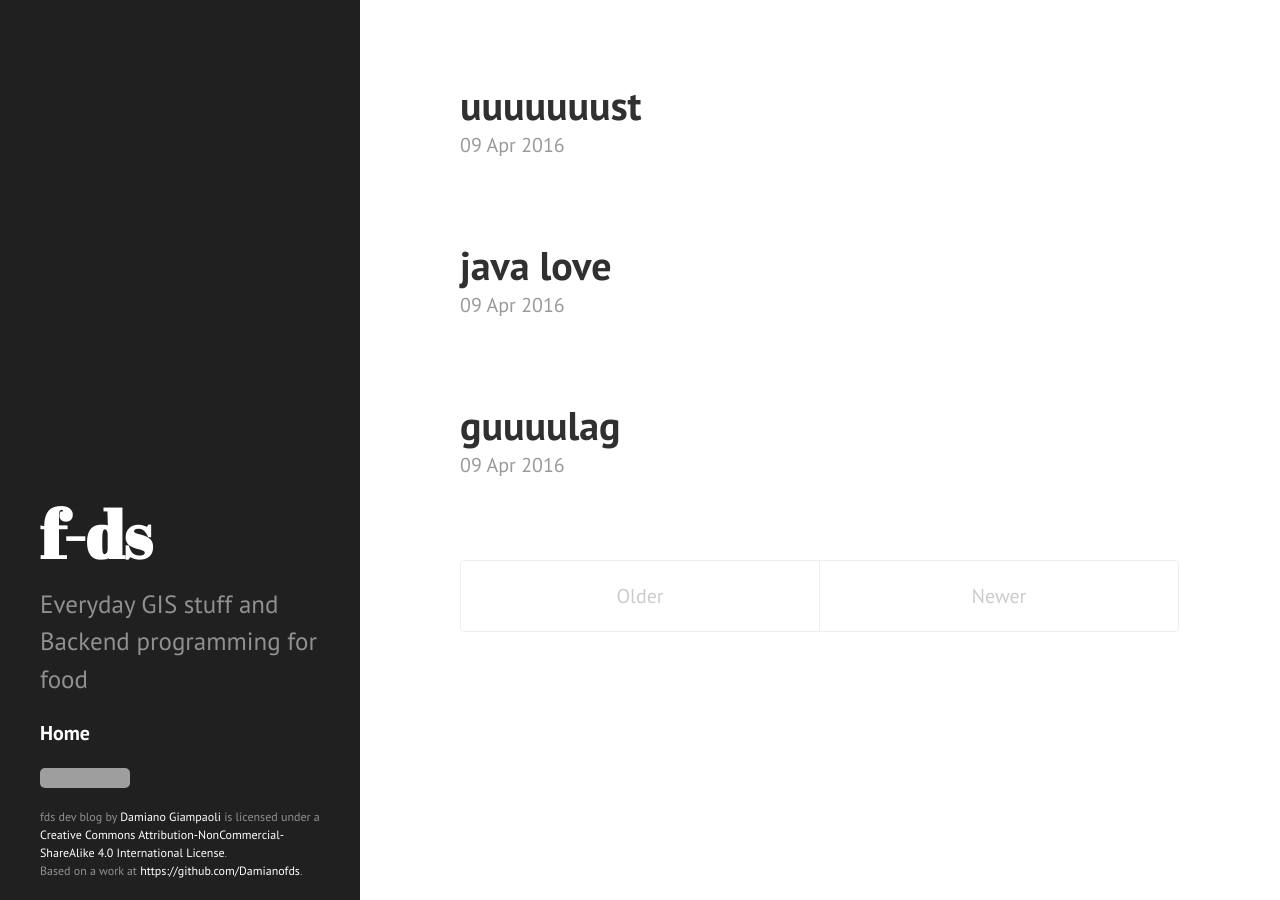
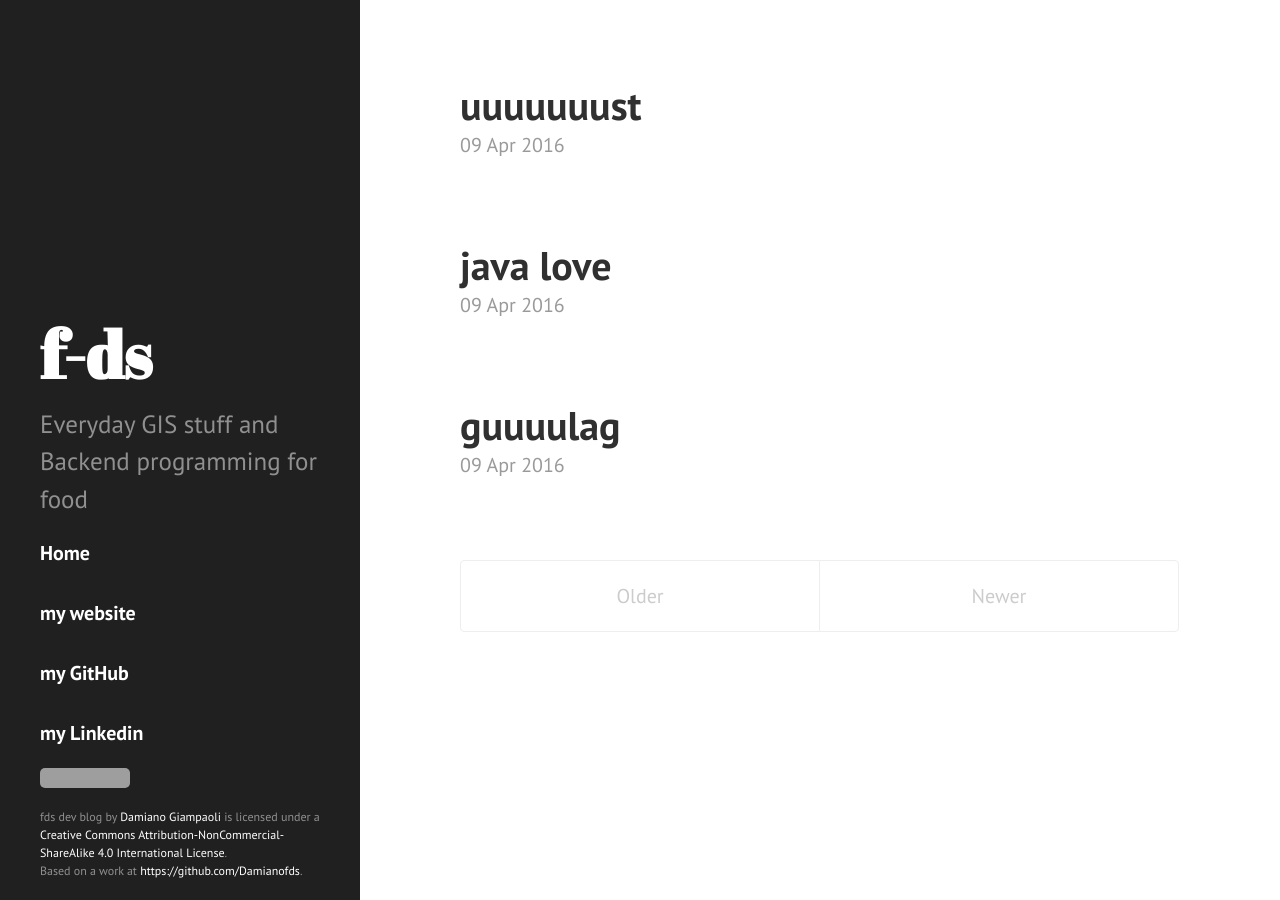
Before and after one commit to f-ds/f-ds.github.io, a Jekyll site: the page built from index.html, in a window 1280 px wide. Built offline with Jekyll 4.4.1, drawn with Linux system fonts in a browser that asks for light colours; the list of posts is cut into pages by our own code; grey boxes are pictures that could not be loaded.

Commit message:
added contacts

```diff
--- a/_includes/sidebar.html
+++ b/_includes/sidebar.html
@@ -8,6 +8,18 @@
     <ul class="sidebar-nav">
       <li class="sidebar-nav-item{% if page.title == "Home" %} active{% endif %}">
         <a href="/">Home</a>
+      </li>
+      <li class="sidebar-nav-item active">
+        <br />
+        <a href="http://damianofds.github.io/">my website</a>
+      </li>
+      <li class="sidebar-nav-item active">
+        <br />
+        <a href="https://github.com/Damianofds">my GitHub</a>
+      </li>
+      <li class="sidebar-nav-item active">
+        <br />
+        <a href="https://it.linkedin.com/in/damianofds">my Linkedin</a>
       </li>
 
       {% comment %}
```
